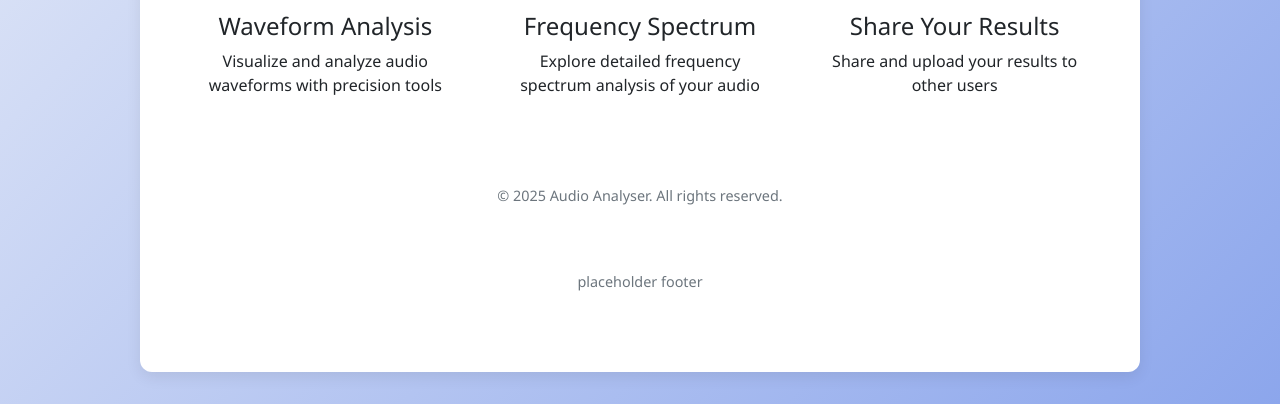
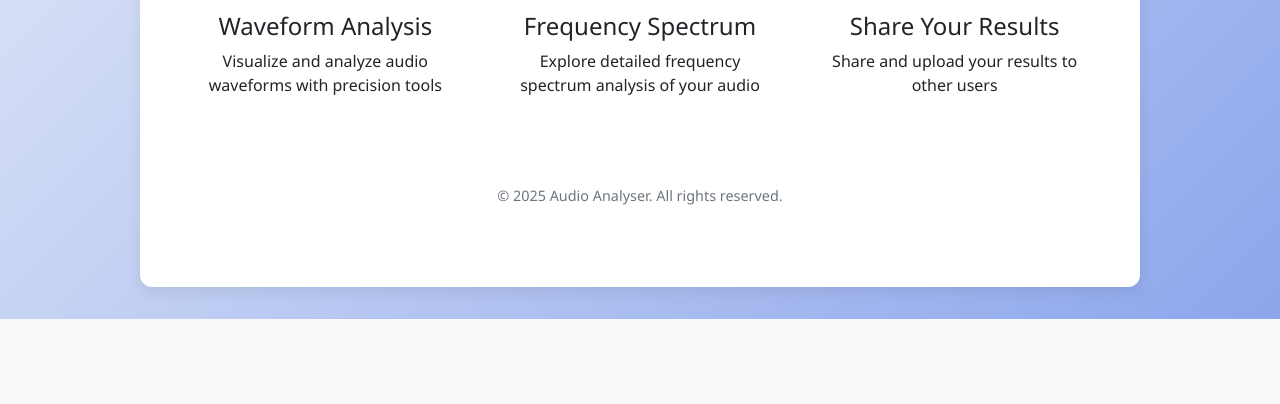
Before and after one commit to qwertytops/AudioAnalyser, a Flask app: page / in a window 1280 px wide. Shown: the part 748-1152 px from the top of the page. After the commit the page ends 1067 px from the top, so only its background shows below. Run offline with Flask 3, Linux system fonts and the light colour scheme.

Commit message:
Added footer to base.HTML instead of just introducotryView.HTML

```diff
--- a/app/templates/base.html
+++ b/app/templates/base.html
@@ -23,9 +23,11 @@
 
         {% block content %}{% endblock %}
 
-        <footer class="footer mt-auto">
-            <p>placeholder footer</p>
-        </footer>
+        <div class="footer">
+            <div class="container">
+                <p>&copy; 2025 Audio Analyser. All rights reserved.</p>
+            </div>
+        </div>
     </body>
 
 </html>
--- a/app/templates/introductoryView.html
+++ b/app/templates/introductoryView.html
@@ -126,11 +126,7 @@
         </div>
     </div>
 </div>
-<div class="footer">
-    <div class="container">
-        <p>&copy; 2025 Audio Analyser. All rights reserved.</p>
-    </div>
-</div>
+
 
 <script src="{{ url_for('static', filename='scripts/introductoryView.js') }}"></script>
 {% endblock %}
```
